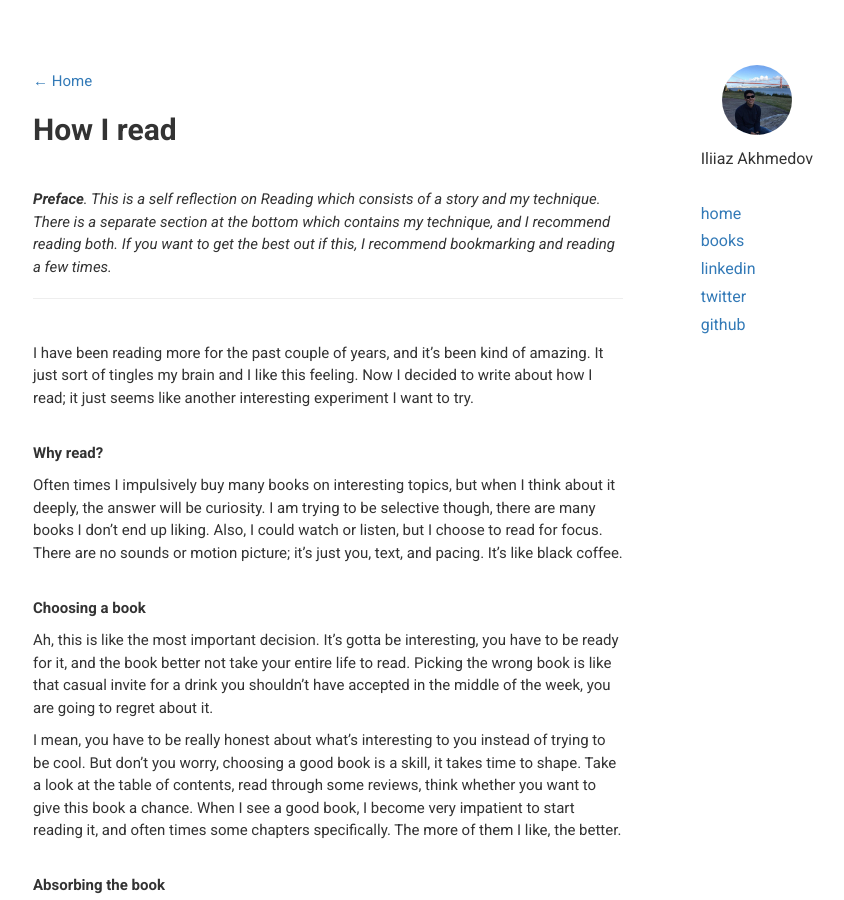
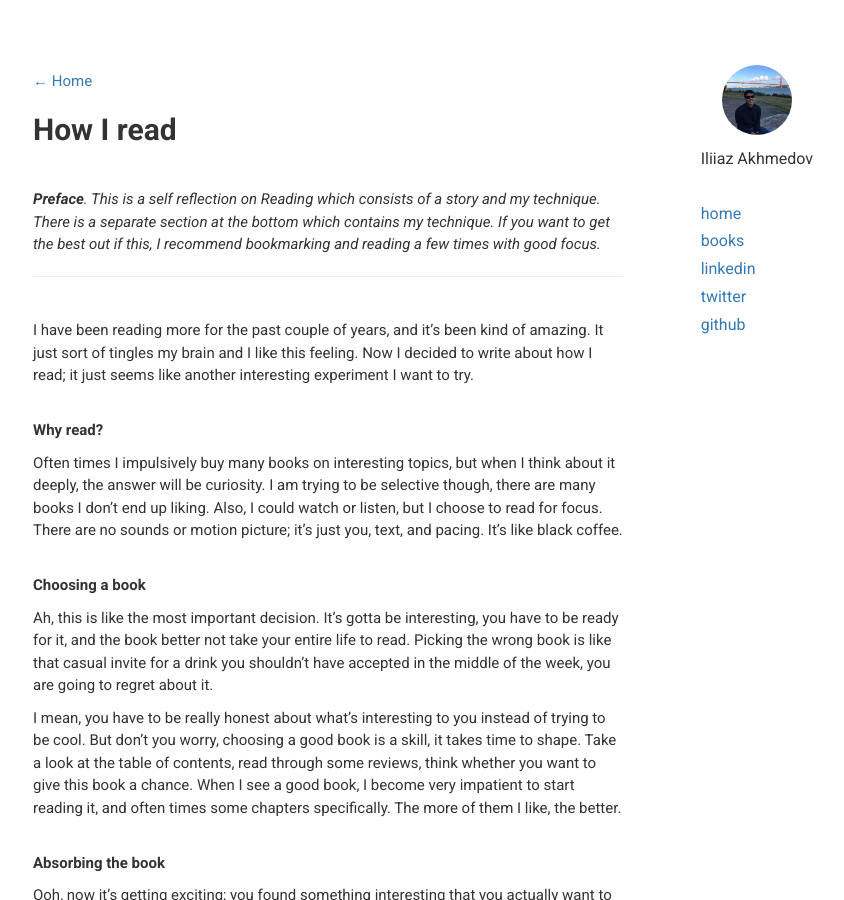
Before and after one commit to ianomad/ianomad.github.io, a Jekyll site: the page built from _posts/2023-10-25-How-I-Read.md, in a window 1280 px wide and 900 px high. Shown: the whole window, without its empty margins (222-1066 px from the left). Built offline with Jekyll 4.4.1, drawn with Linux system fonts in a browser that asks for light colours; nearby versions of some CDN libraries.

Commit message:
Update 2023-10-25-How-I-Read.md

```diff
--- a/_posts/2023-10-25-How-I-Read.md
+++ b/_posts/2023-10-25-How-I-Read.md
@@ -11,8 +11,7 @@ excerpt: "This is a self reflection on Reading"
 <br />
 
 <i>**Preface**. This is a self reflection on Reading which consists of a story and my technique.
-There is a separate section at the bottom which contains my technique, and I recommend reading
-both. If you want to get the best out if this, I recommend bookmarking and reading a few times.</i>
+There is a separate section at the bottom which contains my technique. If you want to get the best out if this, I recommend bookmarking and reading a few times with good focus.</i>
 
 ---
 
```
